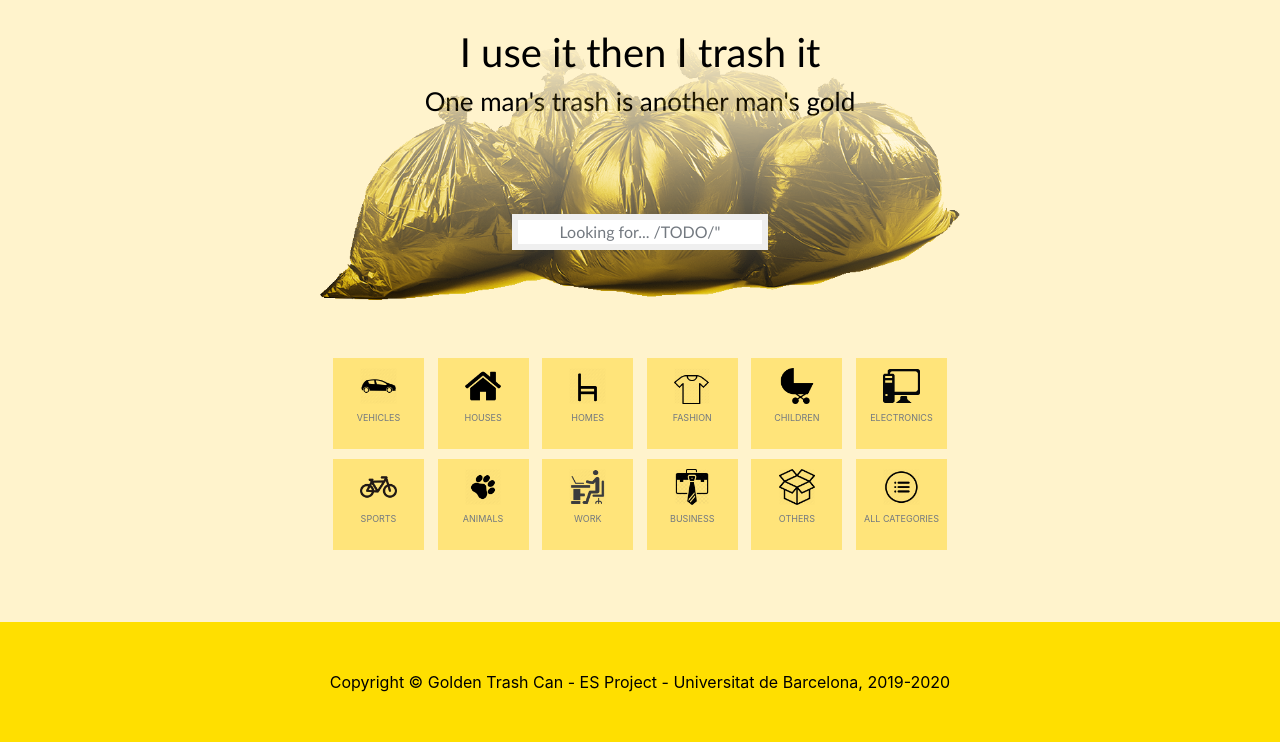
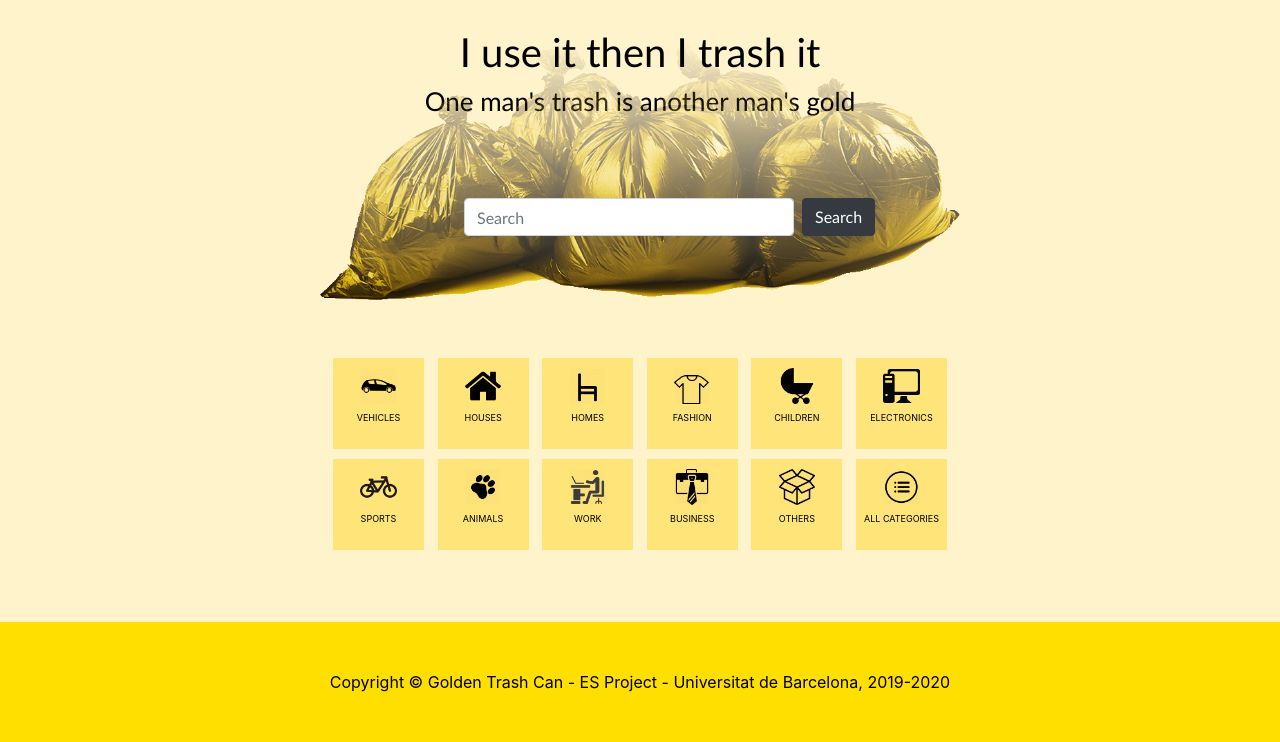
Before and after one commit to UB-ES-19/B5-Vibbo, a Django app: page / in a window 1280 px wide. Shown: the part 58-800 px from the top of the page. Run offline with Django 3.2, Linux system fonts and the light colour scheme; some libraries are stand-ins or nearby versions.

Commit message:
minor changes

```diff
--- a/vibbo/templates/base.html
+++ b/vibbo/templates/base.html
@@ -3,10 +3,14 @@
 <html>
 <head>
 
+
   <meta charset="utf-8">
   <meta name="viewport" content="width=device-width, initial-scale=1, shrink-to-fit=no">
   <meta name="description" content="">
   <meta name="author" content="">
+    <script src="https://code.jquery.com/jquery-3.4.1.slim.min.js" integrity="sha384-J6qa4849blE2+poT4WnyKhv5vZF5SrPo0iEjwBvKU7imGFAV0wwj1yYfoRSJoZ+n" crossorigin="anonymous"></script>
+<script src="https://cdn.jsdelivr.net/npm/popper.js@1.16.0/dist/umd/popper.min.js" integrity="sha384-Q6E9RHvbIyZFJoft+2mJbHaEWldlvI9IOYy5n3zV9zzTtmI3UksdQRVvoxMfooAo" crossorigin="anonymous"></script>
+<script src="https://stackpath.bootstrapcdn.com/bootstrap/4.4.1/js/bootstrap.min.js" integrity="sha384-wfSDF2E50Y2D1uUdj0O3uMBJnjuUD4Ih7YwaYd1iqfktj0Uod8GCExl3Og8ifwB6" crossorigin="anonymous"></script>
 
   <title>Golden Trashcan - Base </title>
 
--- a/vibbo/templates/home.html
+++ b/vibbo/templates/home.html
@@ -100,7 +100,7 @@
     text-align: center;
     line-height: 8px;
     padding: 2 8px;
-    color: #737980;
+    color: #000000;
 }
 
 .catIconImage{
@@ -108,6 +108,13 @@
     margin: 10px auto;
     font-size: 22px;
     text-align: center;
+
+}
+
+#searchBack{
+    position: absolute; margin-left: auto; margin-right: auto; left: 0; right: 0;
+    top: 800%;
+    left: 35%;
 }
 
 </style>
@@ -120,9 +127,15 @@
 	<p id="overTextSub">One man's trash is another man's gold</p>
 	<p> <img src="/static/images/goldenbags.gif" alt="Background Frontpage" id="backImage"> </p>
 
-	<p id="searchBackground"> <div id="searchField"> Looking for... /TODO/" </div> </p>
 
-
+    <div>
+        <nav class="navbar navbar-dark bg-test" id="searchBack">
+          <form class="form-inline">
+            <input class="form-control mr-sm-2" type="search" placeholder="Search" aria-label="Search" style="width: 330px;">
+            <button class="btn btn-dark my-2 my-sm-0" type="submit">Search</button>
+          </form>
+        </nav>
+    </div>
   {% if user.is_authenticated %}
   {% else %}
 
```
